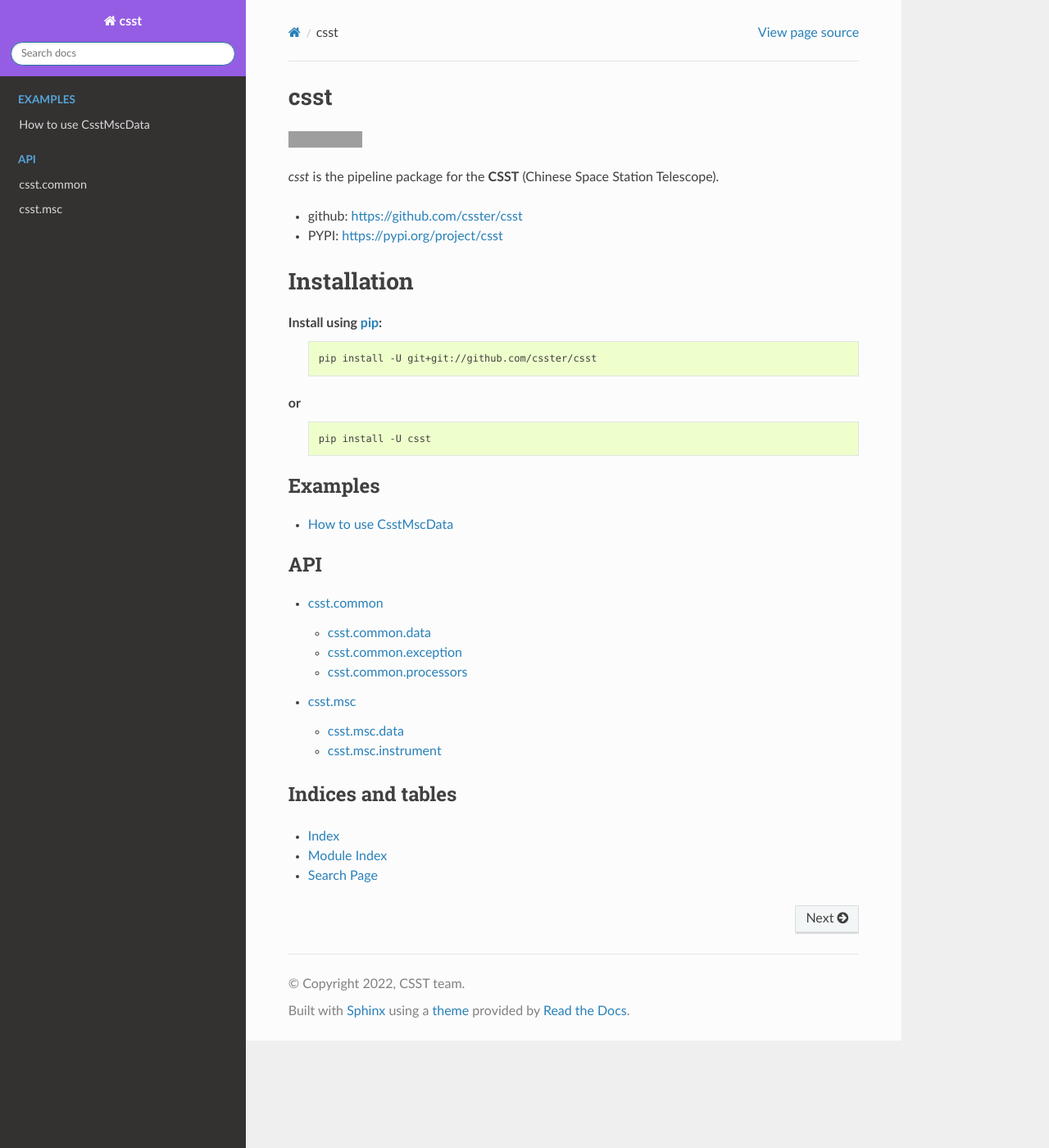
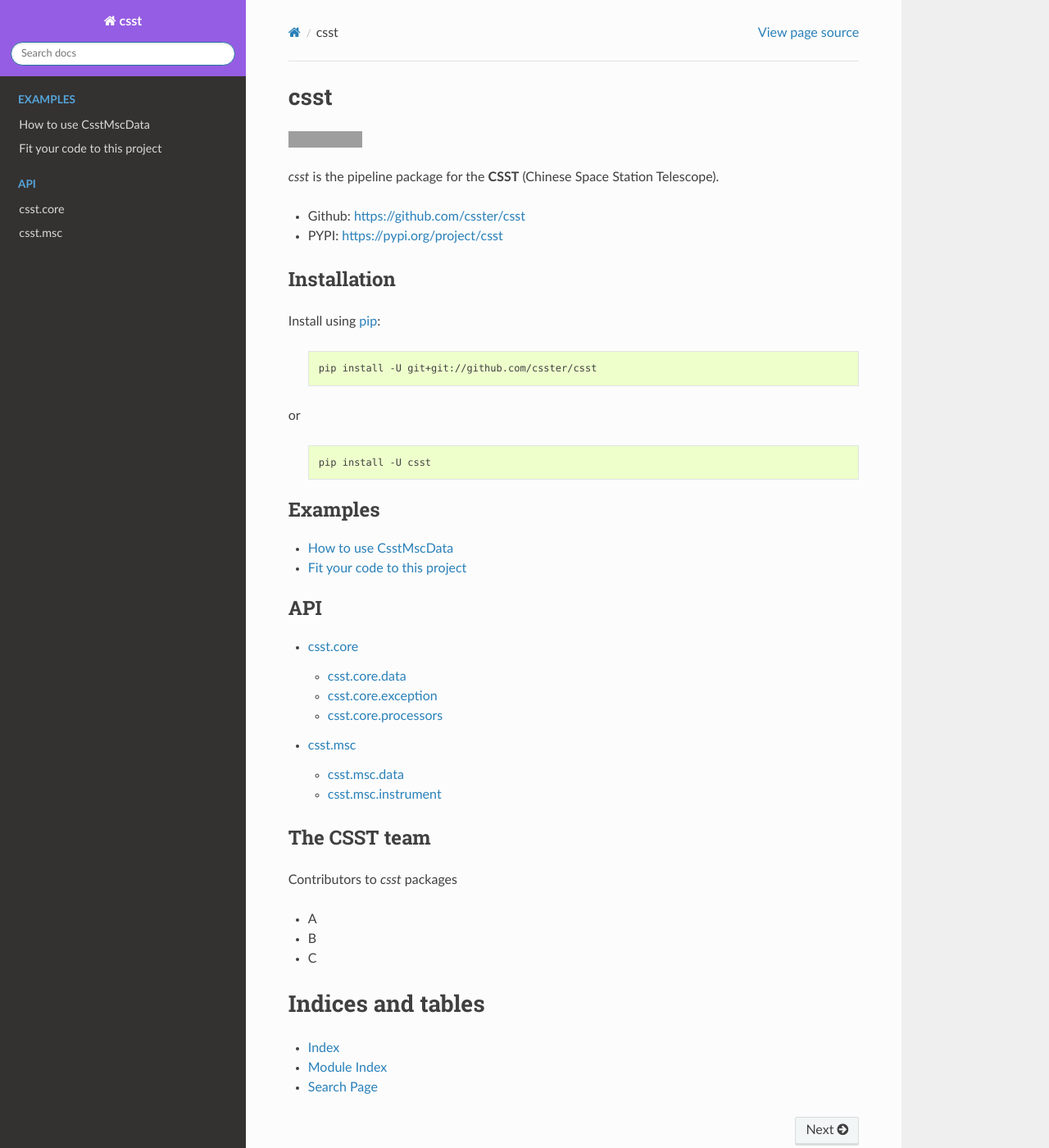
Before and after one commit to csster/csst, a Sphinx documentation site: the page built from doc/source/index.rst, in a window 1280 px wide and 1400 px high. Shown: the whole window at 82% size. Built offline with Sphinx 7.4.7 and the Read the Docs theme 2.0.0, drawn with Linux system fonts in a browser that asks for light colours; grey boxes are pictures that could not be loaded.

Commit message:
added fit_code

```diff
--- a/doc/source/api/csst.common.rst
+++ b/doc/source/api/csst.core.rst
@@ -1,26 +1,26 @@
-csst.common
-===========
+csst.core
+=========
 
-csst.common.data
-----------------
+csst.core.data
+--------------
 
-.. automodule:: csst.common.data
+.. automodule:: csst.core.data
    :members:
    :undoc-members:
    :show-inheritance:
 
-csst.common.exception
+csst.core.exception
 ---------------------
 
-.. automodule:: csst.common.exception
+.. automodule:: csst.core.exception
    :members:
    :undoc-members:
    :show-inheritance:
 
-csst.common.processors
+csst.core.processors
 ----------------------
 
-.. automodule:: csst.common.processors
+.. automodule:: csst.core.processor
    :members:
    :undoc-members:
    :show-inheritance:
--- a/doc/source/conf.py
+++ b/doc/source/conf.py
@@ -1,6 +1,6 @@
 # Configuration file for the Sphinx documentation builder.
 #
-# This file only contains a selection of the most common options. For a full
+# This file only contains a selection of the most core options. For a full
 # list see the documentation:
 # https://www.sphinx-doc.org/en/master/usage/configuration.html
 
--- a/doc/source/index.rst
+++ b/doc/source/index.rst
@@ -13,38 +7,48 @@
 
 `csst` is the pipeline package for the **CSST** (Chinese Space Station Telescope).
 
-* github: https://github.com/csster/csst
+* Github: https://github.com/csster/csst
 * PYPI: https://pypi.org/project/csst
 
-
-************
 Installation
-************
+------------
 
 Install using `pip <https://pypi.org/project/matplotlib>`__:
+
    .. code-block:: bash
 
        pip install -U git+git://github.com/csster/csst
+
 or
+
    .. code-block:: bash
 
        pip install -U csst
-
 
 .. toctree::
    :caption: Examples
    :maxdepth: 1
 
    tutorial
+   fit_code
 
 
 .. toctree::
    :maxdepth: 2
    :caption: API
 
-   api/csst.common.rst
+   api/csst.core.rst
    api/csst.msc.rst
 
+
+The CSST team
+-------------
+
+Contributors to `csst` packages
+
+* A
+* B
+* C
 
 .. sectionauthor:: Bo Zhang <bozhang@nao.cas.cn>
 
```
Also changed, not shown: other parts of doc/source/index.rst (+1 -7 lines), doc/source/fit_code.rst (added, +38 -0 lines).
